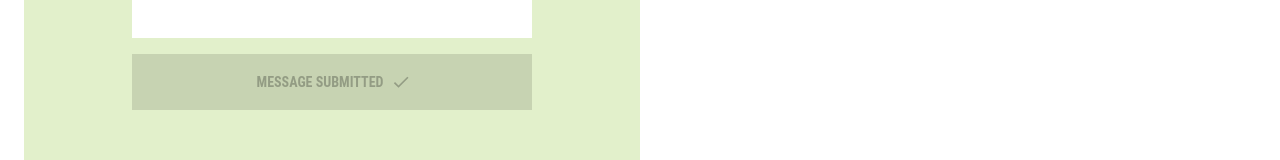
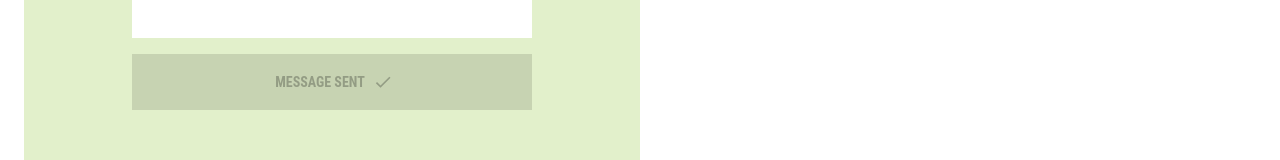
Before and after one commit to m-leon/maxleon.net-gatsbyjs, a React (Create React App) app: page / in a window 1280 px wide. Both pictures are taken after typing "Sample", "name@example.com", "Sample" into the empty fields and a click on the button "SEND MESSAGE". Shown: the part 3166-3326 px from the top of the page. Built offline with nearby package versions, Linux system fonts and the light colour scheme.

Commit message:
- Modified Submission message

```diff
--- a/src/components/Landing/Contact/Contact.js
+++ b/src/components/Landing/Contact/Contact.js
@@ -113,7 +113,7 @@ const Contact = () => {
                   type="submit"
                   variant="contained"
                 >
-                  Message Submitted
+                  Message Sent
                 </Button>
               )}
               {!errored && !submitted && (
```
